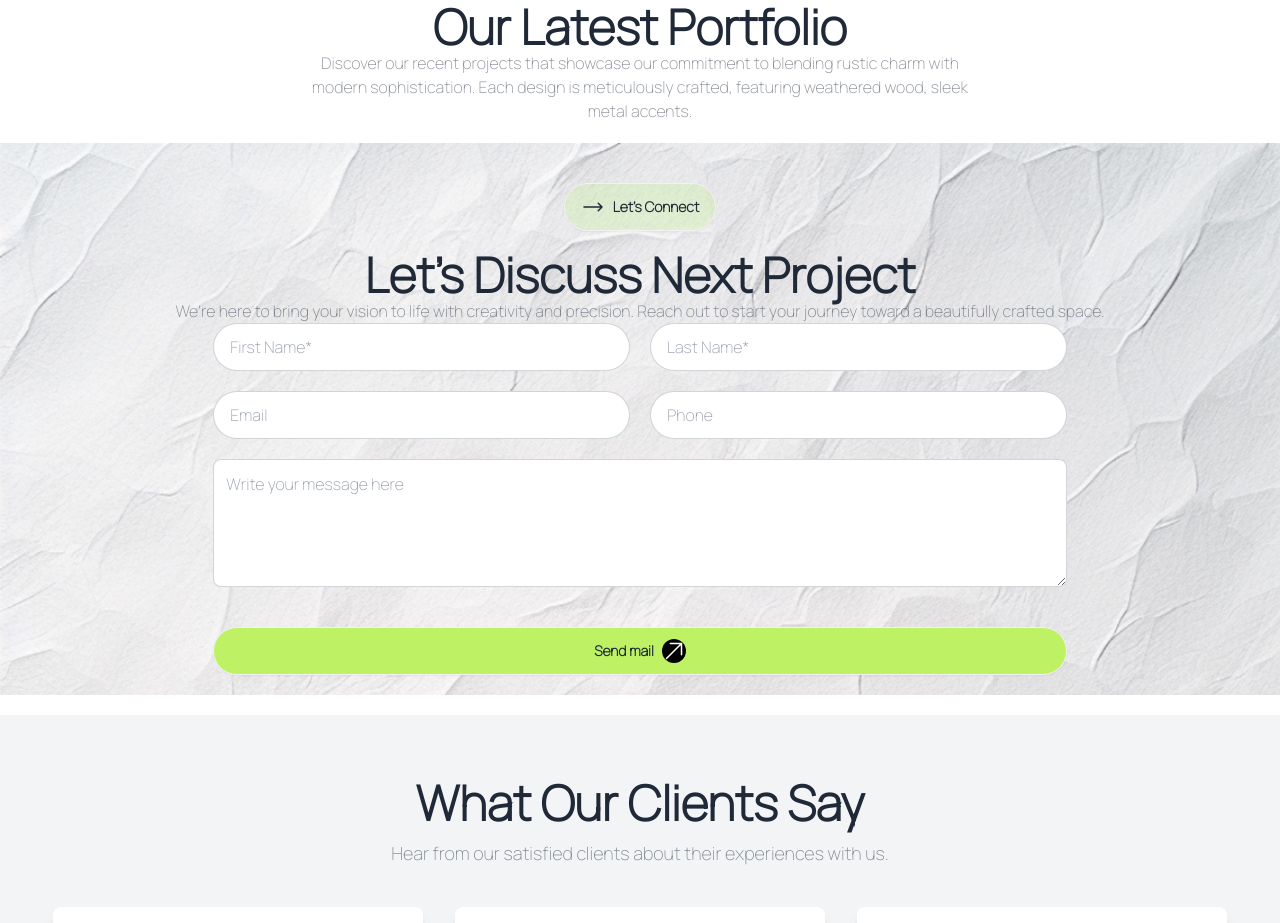
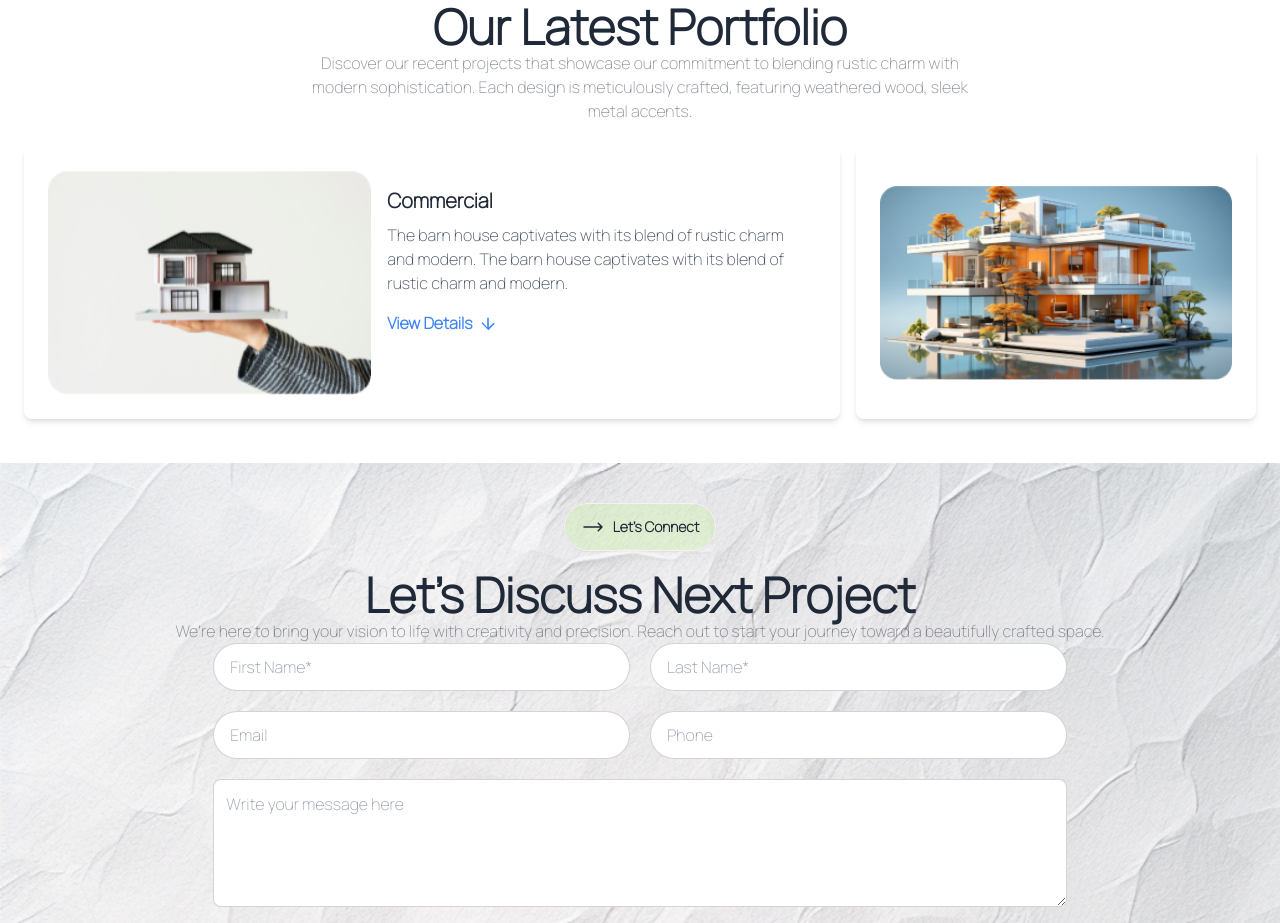
Before and after one commit to AyshaUrmi0/HomeCraft-Builders, a plain HTML site: page index.html in a window 1280 px wide. Shown: the part 2220-3143 px from the top of the page. Drawn offline with nearby package versions, Linux system fonts and the light colour scheme.

Commit message:
portfolio first row done

```diff
--- a/index.html
+++ b/index.html
@@ -308,9 +308,6 @@
 
      </section>
 
-
-
-
     </section>
     <!-- Our Latest Portfolio -->
 <section class="mt-5">
@@ -333,6 +330,36 @@
     </p>
   </div>
   <!-- picture section -->
+
+  <div class="grid grid-cols-1 gap-4 p-6 lg:grid-cols-3">
+    <!-- First Item: Spans two columns on large devices -->
+    <div class="flex flex-col p-6 overflow-hidden bg-white rounded-lg shadow-md lg:flex-row lg:col-span-2">
+      <img class="object-cover w-full h-auto" src="./assets/img1.png" alt="House Image" class="object-cover w-1/2 h-auto">
+      <div class="p-4">
+        <h2 class="mb-2 text-xl font-bold">Commercial</h2>
+        <p class="mb-4 text-gray-600">
+          The barn house captivates with its blend of rustic charm and modern. The barn house captivates with its blend of rustic charm and modern.
+        </p>
+        <a href="#" class="inline-flex items-center font-semibold text-blue-500">
+          View Details
+          <svg class="w-4 h-4 ml-2" fill="currentColor" viewBox="0 0 20 20">
+            <path fill-rule="evenodd" d="M10 18a1 1 0 01-.7-.3l-7-7a1 1 0 011.4-1.4L9 15.6V4a1 1 0 112 0v11.6l5.3-5.3a1 1 0 111.4 1.4l-7 7a1 1 0 01-.7.3z" clip-rule="evenodd" />
+          </svg>
+        </a>
+      </div>
+    </div>
+
+    <!-- Second Item -->
+    <div class="flex items-center justify-center p-6 overflow-hidden bg-white rounded-lg shadow-md">
+      <img  src="./assets/img2.png" alt="House Image" class="object-cover w-full h-auto">
+
+      </div>
+    </div>
+
+
+
+
+
 
 
 </section>
```
